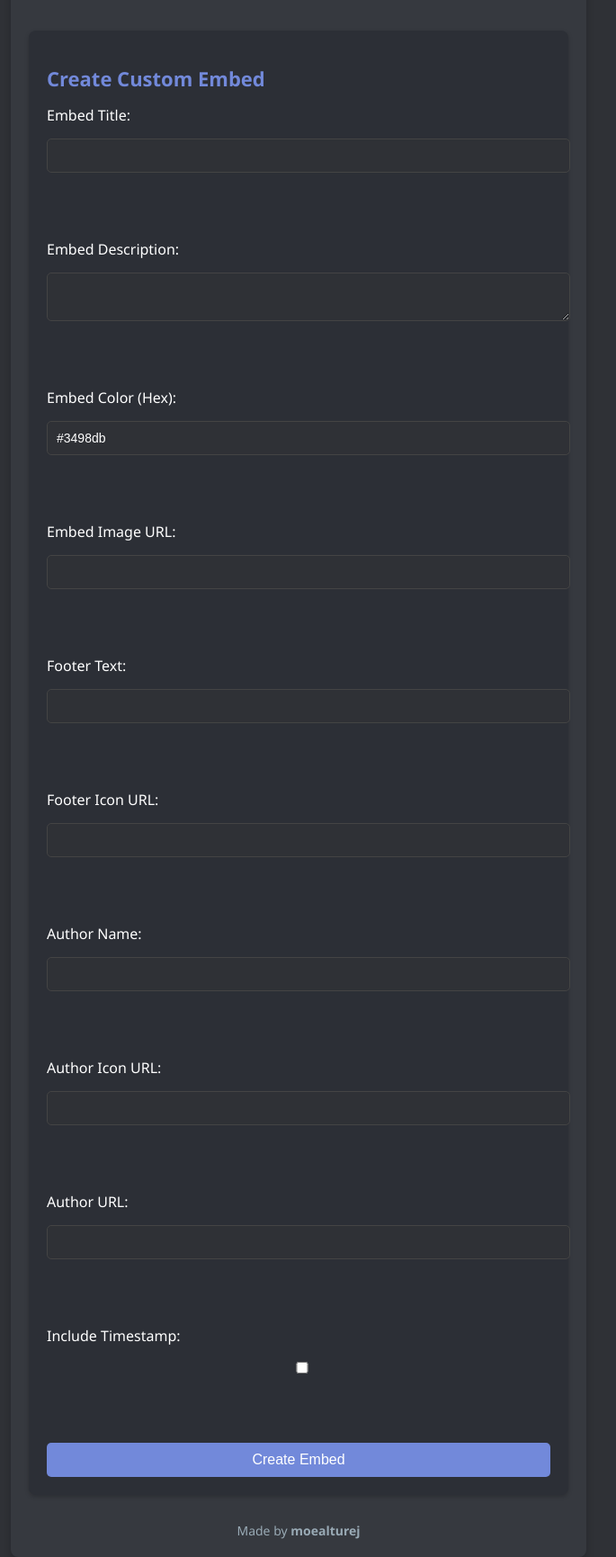
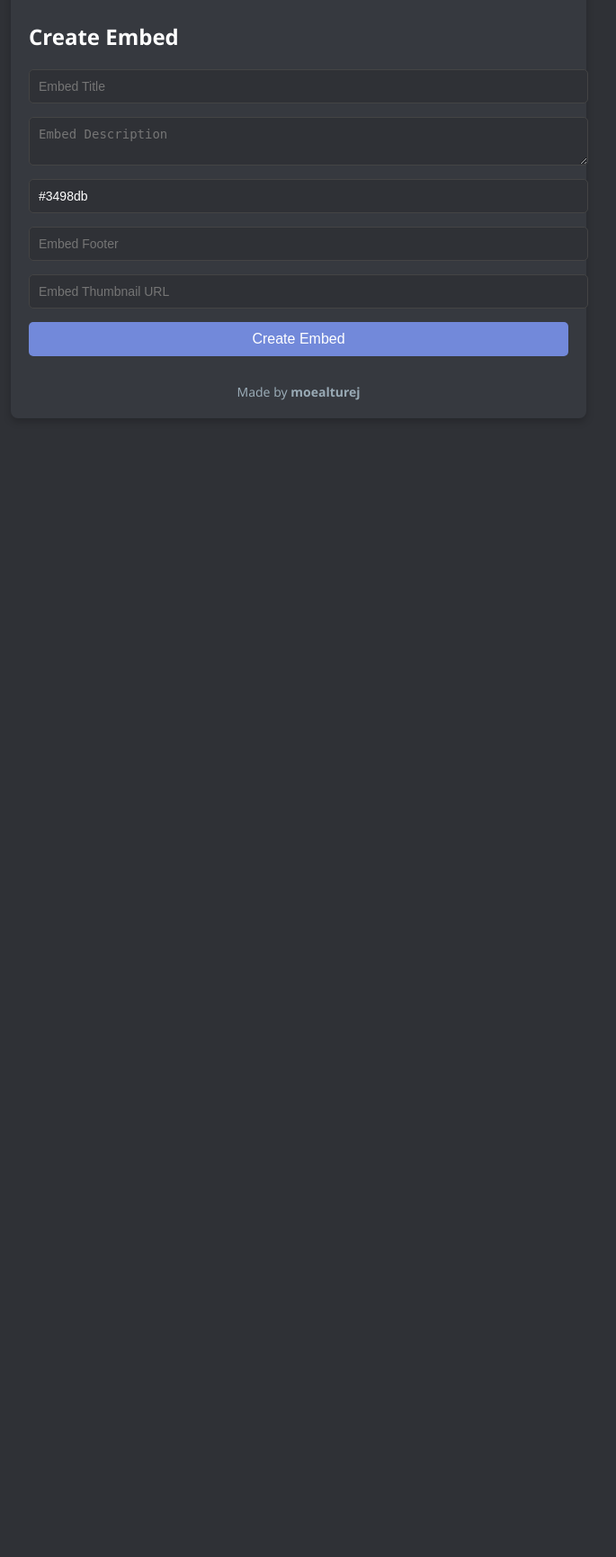
Before and after one commit to moealturej/discord-bot, a Flask app: template templates/dashboard.html in a window 1280 px wide. Shown: the part 261-1992 px from the top of the page at 90% size, without its empty margins (308-993 px from the left). After the commit the page ends 706 px from the top, so only its background shows below. Run offline with Flask 3, Linux system fonts and the light colour scheme; the template is opened without the code that fills it, so the values that code supplies are empty; parts of the project's set-up code (start-up, migrations or seed data) failed here and were passed over.

Commit message:
Update dashboard.html

```diff
--- a/templates/dashboard.html
+++ b/templates/dashboard.html
@@ -9,57 +9,22 @@
 <body>
     <div class="dashboard">
         <h1>📊 Bot Dashboard</h1>
-
-        <!-- Status Section -->
         <div class="status">
             <p><strong>Status:</strong> <span id="botStatus">{{ bot_status }}</span></p>
             <p><strong>Uptime:</strong> <span id="uptime">{{ uptime }}</span></p>
             <p><strong>Guilds Served:</strong> <span id="serverCount">{{ server_count }}</span></p>
         </div>
-
-        <!-- Embed Creation Section -->
-        <div class="embed-creation">
-            <h2>Create Custom Embed</h2>
-            <form method="POST" action="/create_embed">
-                <label for="title">Embed Title:</label>
-                <input type="text" id="title" name="title" required><br><br>
-
-                <label for="description">Embed Description:</label>
-                <textarea id="description" name="description" required></textarea><br><br>
-
-                <label for="color">Embed Color (Hex):</label>
-                <input type="text" id="color" name="color" value="#3498db"><br><br>
-
-                <label for="image_url">Embed Image URL:</label>
-                <input type="text" id="image_url" name="image_url"><br><br>
-
-                <label for="footer_text">Footer Text:</label>
-                <input type="text" id="footer_text" name="footer_text"><br><br>
-
-                <label for="footer_icon">Footer Icon URL:</label>
-                <input type="text" id="footer_icon" name="footer_icon"><br><br>
-
-                <label for="author_name">Author Name:</label>
-                <input type="text" id="author_name" name="author_name"><br><br>
-
-                <label for="author_icon">Author Icon URL:</label>
-                <input type="text" id="author_icon" name="author_icon"><br><br>
-
-                <label for="author_url">Author URL:</label>
-                <input type="text" id="author_url" name="author_url"><br><br>
-
-                <label for="timestamp">Include Timestamp:</label>
-                <input type="checkbox" id="timestamp" name="timestamp"><br><br>
-
+        <div class="embeds">
+            <h2>Create Embed</h2>
+            <form action="/create_embed" method="POST">
+                <input type="text" name="title" placeholder="Embed Title" required>
+                <textarea name="description" placeholder="Embed Description" required></textarea>
+                <input type="text" name="color" placeholder="Embed Color (Hex)" value="#3498db">
+                <input type="text" name="footer" placeholder="Embed Footer">
+                <input type="text" name="thumbnail" placeholder="Embed Thumbnail URL">
                 <button type="submit">Create Embed</button>
             </form>
-
-            {% if embed_created %}
-                <p class="embed-success">Embed created successfully! Embed ID: {{ embed_id }}</p>
-            {% endif %}
         </div>
-
-        <!-- Footer -->
         <footer>Made by <strong>moealturej</strong></footer>
     </div>
 </body>
```
